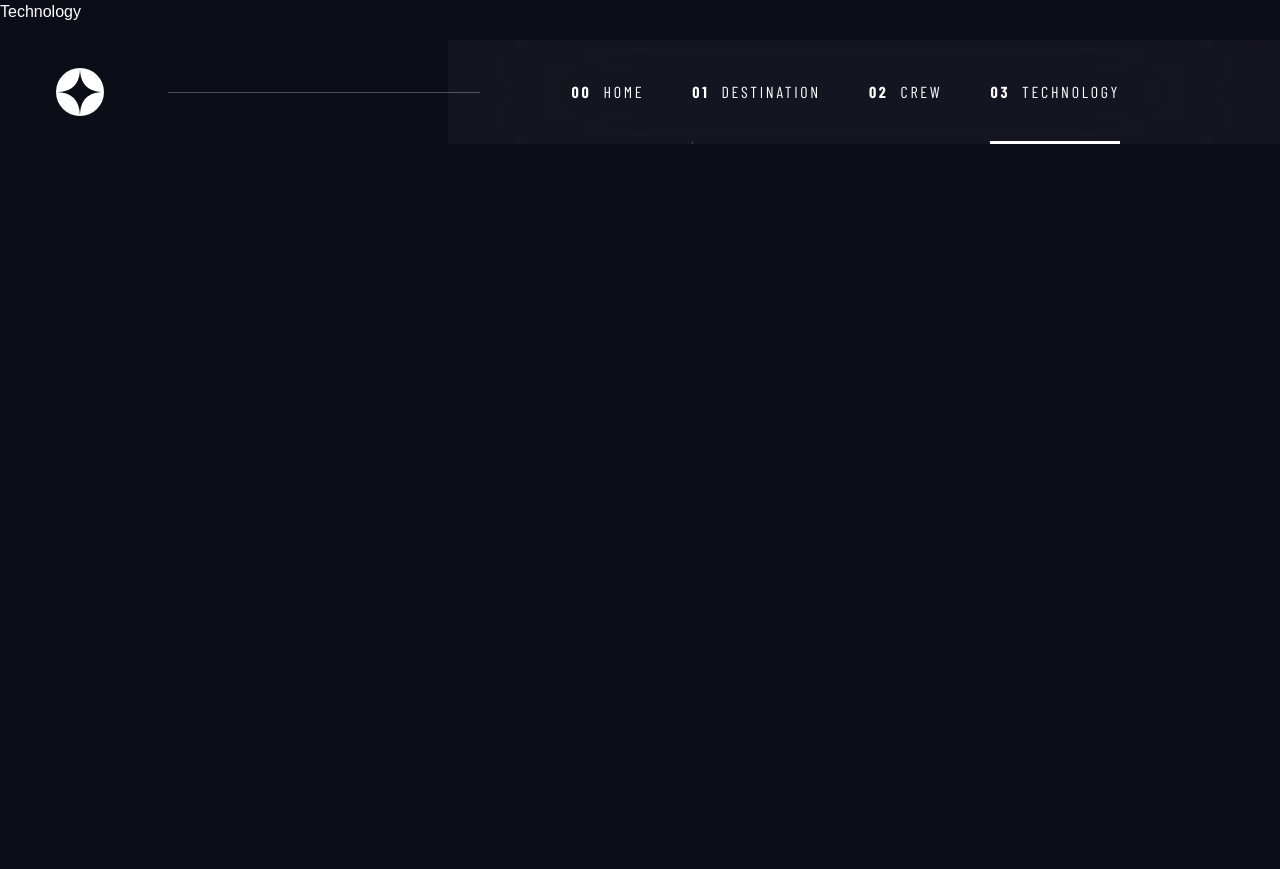
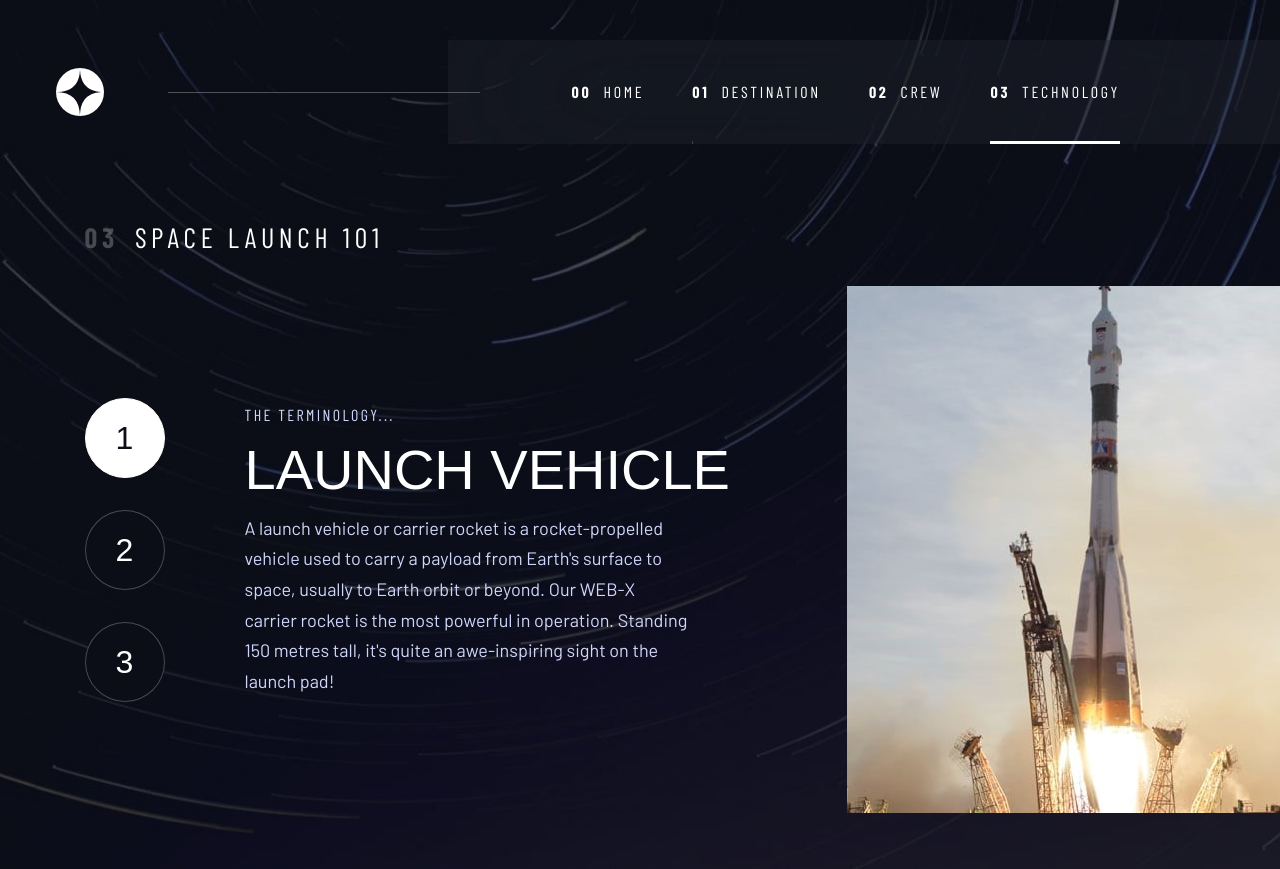
Before and after one commit to Iamparves/space-tourism, a React (Vite) app: page /technology in a window 1280 px wide. Before the commit the page ends 800 px from the top, so only its background shows below. Built offline with nearby package versions, Linux system fonts and the light colour scheme; a web font is replaced by a local one.

Commit message:
technology page design

```diff
--- a/src/components/CrewMember.tsx
+++ b/src/components/CrewMember.tsx
@@ -9,7 +9,7 @@ interface CrewMemberProps {
 
 const CrewMember: React.FC<CrewMemberProps> = ({ crew, children }) => {
   return (
-    <div className="mx-auto w-full max-w-[1136px] px-6 md:px-10 lg:mt-10 xl:px-0">
+    <div className="mx-auto w-full max-w-[1136px] px-6 md:mt-10 md:px-10 xl:px-0">
       <motion.h5
         initial={{ opacity: 0, y: "100%" }}
         animate={{ opacity: 1, y: 0 }}
@@ -18,7 +18,7 @@ const CrewMember: React.FC<CrewMemberProps> = ({ crew, children }) => {
         className="heading-5 flex justify-center gap-4 md:justify-start"
         key={`crew-${crew.name}`}
       >
-        <span className="font-bold opacity-25">01</span>
+        <span className="font-bold opacity-25">02</span>
         Meet Your Crew
       </motion.h5>
       <div className="mx-auto mt-8 flex max-w-[330px] flex-col-reverse gap-8 md:mt-[60px] md:max-w-[460px] md:flex-col md:gap-10 lg:-mt-10 lg:max-w-none lg:flex-row lg:items-center lg:justify-between">
--- /dev/null
+++ b/src/components/TechnologyContent.tsx
@@ -0,0 +1,46 @@
+import { useState } from "react";
+import { getTechnologies } from "../utils/getData";
+import TechnologyTabs from "./TechnologyTabs";
+
+const TechnologyContent = () => {
+  const technologies = getTechnologies();
+  const [technologyIndex, setTechnologyIndex] = useState(0);
+  const technology = technologies[technologyIndex];
+
+  return (
+    technologies[technologyIndex]?.name && (
+      <div className="mt-8 flex flex-col-reverse gap-[34px] pb-10 md:mt-[60px] md:gap-14 md:pb-14 lg:mt-7 lg:flex-row lg:items-center lg:justify-between">
+        <div className="flex flex-col items-center gap-[26px] px-6 md:gap-[44px] lg:flex-row lg:px-0 lg:pl-10 xl:gap-20 xl:pl-0">
+          <TechnologyTabs
+            technologyIndex={technologyIndex}
+            changeTechnology={(index: number) => setTechnologyIndex(index)}
+            totalTechnologies={technologies.length}
+          />
+          <div className="w-full max-w-[325px] text-center md:max-w-[440px] lg:max-w-none lg:text-left">
+            <p className="subheading-3 mb-1 text-secondary md:mb-2">
+              The Terminology...
+            </p>
+            <h3 className="heading-3 mb-3 leading-tight md:mb-2">
+              {technology.name}
+            </h3>
+            <p className="body-text text-secondary lg:max-w-[445px] lg:leading-[1.7]">
+              {technology.description}
+            </p>
+          </div>
+        </div>
+        <div>
+          <img
+            className="w-full lg:hidden"
+            src={`/technology/${technology.images.landscape}`}
+          />
+          <img
+            className="hidden lg:block"
+            src={`/technology/${technology.images.portrait}`}
+          />
+        </div>
+      </div>
+    )
+  );
+};
+
+export default TechnologyContent;
--- /dev/null
+++ b/src/components/TechnologyTabs.tsx
@@ -0,0 +1,34 @@
+import { twMerge } from "tailwind-merge";
+
+interface TechnologyTabsProps {
+  technologyIndex: number;
+  changeTechnology: (index: number) => void;
+  totalTechnologies: number;
+}
+
+const TechnologyTabs: React.FC<TechnologyTabsProps> = ({
+  technologyIndex,
+  changeTechnology,
+  totalTechnologies,
+}) => {
+  return (
+    <div className="flex gap-4 lg:flex-col lg:gap-8">
+      {[...Array(totalTechnologies)].map((_, index) => (
+        <button
+          onClick={() => changeTechnology(index)}
+          className={twMerge(
+            "size-10 rounded-full border border-white/25 duration-300 hover:border-white md:size-[60px] md:text-2xl lg:size-20 lg:text-[32px]",
+            technologyIndex === index
+              ? "border-white bg-white text-primary"
+              : "bg-primary text-white",
+          )}
+          key={`tech-tab-${index}`}
+        >
+          {index + 1}
+        </button>
+      ))}
+    </div>
+  );
+};
+
+export default TechnologyTabs;
--- a/src/index.css
+++ b/src/index.css
@@ -27,8 +27,13 @@
     @apply text-[28px] uppercase;
   }
 
-  .subheading-2 {
+  .subheading-2,
+  .subheading-3 {
     @apply font-barlow-condensed text-[14px] uppercase tracking-[2.36px];
+  }
+
+  .subheading-3 {
+    @apply md:text-[16px] md:tracking-[2.7];
   }
 
   .nav-text {
--- a/src/pages/Technology.tsx
+++ b/src/pages/Technology.tsx
@@ -1,5 +1,44 @@
+import { motion } from "framer-motion";
+import NavbarSpace from "../components/NavbarSpace";
+import TechnologyContent from "../components/TechnologyContent";
+
 const Technology = () => {
-  return <div>Technology</div>;
+  return (
+    <motion.main
+      initial={{
+        x: "100%",
+      }}
+      animate={{
+        x: 0,
+      }}
+      exit={{
+        opacity: 0,
+        transition: {
+          delay: 1.3,
+          duration: 0.2,
+        },
+      }}
+      transition={{
+        duration: 0.5,
+      }}
+      className="grid min-h-dvh grid-cols-1 bg-[url(/technology/background-technology-mobile.jpg)] bg-cover bg-fixed bg-center bg-no-repeat md:bg-[url(/technology/background-technology-tablet.jpg)] lg:bg-[url(/technology/background-technology-desktop.jpg)]"
+    >
+      <NavbarSpace />
+      <div className="mx-auto w-full max-w-[1275px] md:mt-10 lg:mt-8 xl:translate-x-[82px]">
+        <motion.h5
+          initial={{ opacity: 0, y: "100%" }}
+          animate={{ opacity: 1, y: 0 }}
+          exit={{ opacity: 0, y: "-100%" }}
+          transition={{ duration: 0.3, delay: 0.5 }}
+          className="heading-5 flex justify-center gap-4 md:justify-start md:pl-10 xl:pl-0"
+        >
+          <span className="font-bold opacity-25">03</span>
+          Space Launch 101
+        </motion.h5>
+        <TechnologyContent />
+      </div>
+    </motion.main>
+  );
 };
 
 export default Technology;
```
Also changed, not shown: public/technology/image-launch-vehicle-landscape.jpg, public/technology/image-launch-vehicle-portrait.jpg.
